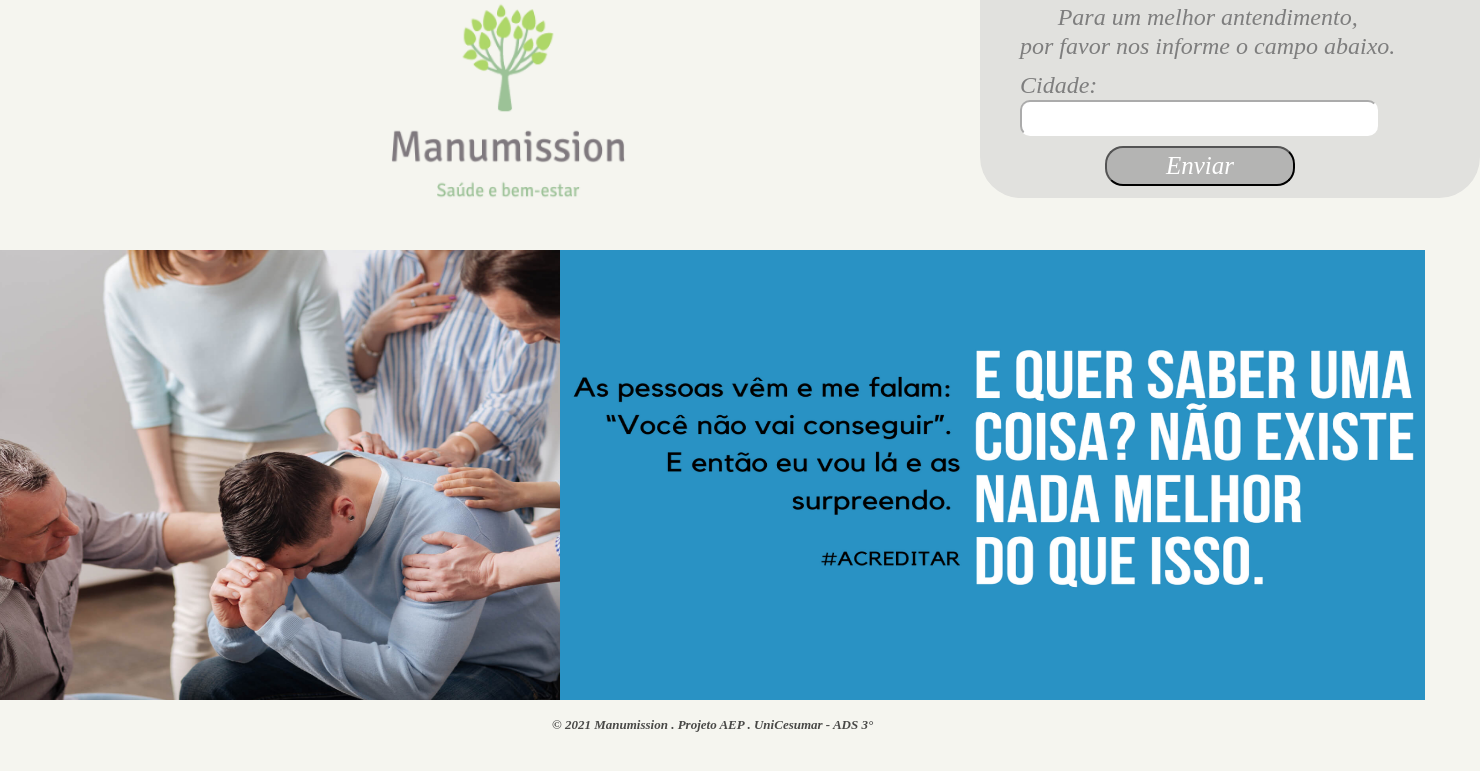
After one commit to ContaAEP/Manumission, a PHP site: page /html/index.html in a window 1480 px wide. The commit adds this page. Shown: the top 771 px of the page. Run offline with PHP 8.4, Linux system fonts and the light colour scheme.

Commit message:
subindo tela de index

```diff
--- /dev/null
+++ b/css/style.css
@@ -0,0 +1,122 @@
+body {
+    background-color: #F5F5EF;
+    width: 915px;
+    /* background-color: blueviolet; */
+}
+
+header{
+    text-align: center;
+}
+
+
+footer{
+    color: black;
+    text-align: center;
+    font-style: italic;
+}
+
+#logo_project{
+    margin-top: -40px;
+    margin-left: 250px;
+    display: inline;
+    width: 500px;
+    height: 338px;
+    float: left;
+}
+
+#div_post{
+    position: absolute;
+    margin-top: -60px;
+    left: 980px;
+    display: inline;
+    background-color: #E1E1DE;
+    width: 500px;
+    height: 250px;
+    float: right;
+    border-radius: 41px;
+    text-align: left;
+}
+
+#msg1 {
+    color: #7E7E7E;
+    font-family: Rosario;
+    font-style: italic;
+    font-weight: normal;
+    line-height: 29px;
+    display: flex;
+    align-items: center;
+    margin: 0px;
+    margin-top: 55px;
+    margin-left: 40px;
+    text-align: center;
+    font-size: 24px;
+}
+
+#msg2{
+    color: #7E7E7E;
+    font-family: Rosario;
+    font-style: italic;
+    font-weight: normal;
+    line-height: 29px;
+    display: flex;
+    align-items: center;
+    margin: 0px;
+    margin-top: 10px;
+    margin-left: 40px;
+    text-align: center;
+    font-size: 24px;
+
+}
+
+#inp_cidade{
+    margin-left: 40px;
+    height: 30px;
+    width: 350px;
+    border-color: white;
+    border-radius: 10px;
+}
+
+#inp_enviar{
+    font-family: Rosario;
+    font-style: italic;
+    font-weight: normal;
+    font-size: 25px;
+    color: #FFFFFF;;
+    margin-top: 10px;
+    margin-left: 125px;
+    width: 190px;
+    height: 40px;
+    background: rgba(126, 126, 126, 0.46);
+    border-radius: 18px;
+}
+
+#img_central{
+    position: absolute;
+    width: 560px;
+    height: 450px;
+    left: 0px;
+    top: 250px;
+}
+
+#msg_central{
+    position: absolute;
+    left: 560px;
+    height: 450px;
+    width: 865px;
+    background-color: #2992C4;
+    top: 250px;
+}
+
+h3{
+    position: absolute;
+    top: 700px;
+    left: 552px;
+    font-family: Rosario;
+    font-style: italic;
+    font-weight: 600;
+    font-size: 13px;
+    line-height: 24px;
+    display: flex;
+    align-items: flex-end;
+    color: rgba(0, 0, 0, 0.7);
+}
--- /dev/null
+++ b/html/index.html
@@ -0,0 +1,34 @@
+<!DOCTYPE html>
+<html lang="pt-br">
+<head>
+    <meta charset="UTF-8">
+    <meta http-equiv="X-UA-Compatible" content="IE=edge">
+    <meta name="viewport" content="width=device-width, initial-scale=1.0">
+    <title>Manumission</title>
+    <link rel="stylesheet" href="/Manumission/css/style.css">
+</head>
+<body>
+    <header>
+        <img id="logo_project" src="/Manumission/img/logo_project.png" alt="">
+        <div id="div_post">
+            <p id="msg1">Para um melhor antendimento,<br>por favor nos informe o campo abaixo.</p>
+            <p id="msg2"> Cidade:</p>
+
+            <form action="/Manumission/recebeCidade.php" method="POST">
+                <input id="inp_cidade" name="cidade" type="text">
+                <input id="inp_enviar" type="submit" value="Enviar">
+            </form>
+        </div>
+
+    </header>
+    <section>
+        <img id="img_central" src="/Manumission/img/imagem_central.png" alt="">
+        <img id="msg_central" src="/Manumission/img/msg_central.png" alt="">
+
+        </div>
+    </section>
+    <footer>
+        <h3>&copy; 2021 Manumission  .  Projeto AEP  .  UniCesumar - ADS 3°</h3>
+    </footer>
+    </body>
+</html>
```
Also changed, not shown: index.php (+2 -13 lines), img/imagem_central.png (added), img/logo_project.png (added), img/msg_central.png (added).
